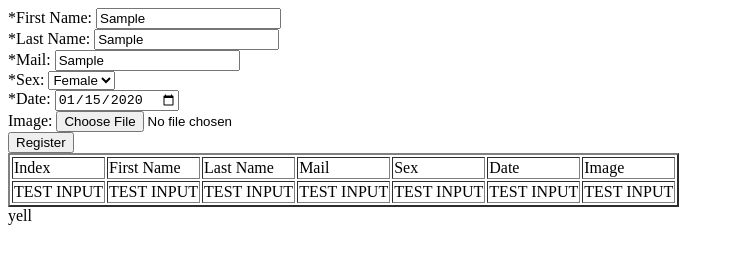
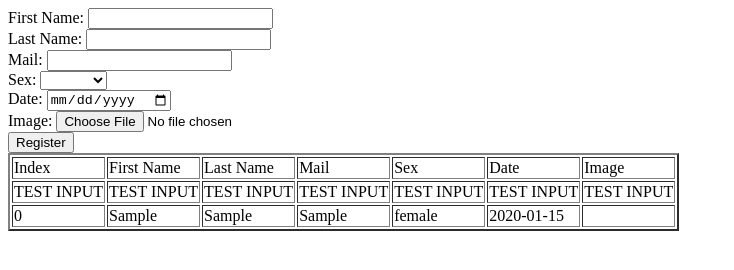
Before and after one commit to bakolaszlo/Front-End-Task2, a plain HTML site: page index.html in a window 1280 px wide. Both pictures are taken after typing "Sample", "Sample", "Sample", "2020-01-15" into the empty fields and a click on the input "Register". Shown: the whole page, without its empty margins (0-734 px from the left). Drawn offline with Linux system fonts and the light colour scheme.

Commit message:
JS part of the table done

```diff
--- a/index.html
+++ b/index.html
@@ -11,25 +11,25 @@
     <form id="myForm">
         <div>
             <label for="fname">
-                *First Name:
+                First Name:
             </label>
 
             <input type="text" id="fname" name="fname"> <br>
 
             <label for="lname">
-                *Last Name:
+                Last Name:
             </label>
 
             <input type="text" id="lname" name="lname"> <br>
 
             <label for="mail">
-                *Mail:
+                Mail:
             </label>
 
             <input type="mail" id="mail" name="mail"> <br>
 
             <label for="sex">
-                *Sex:
+                Sex:
             </label>
 
             <select name="sex" id="sex">
@@ -45,7 +45,7 @@
             </select> <br>
 
             <label for="date">
-                *Date:
+                Date:
             </label>
 
             <input type="date" name="date" id="date"> <br>
@@ -63,7 +63,7 @@
     <div class="table">
 
         <table border="2">
-            <tbody>
+            <tbody id="table-class">
                 <tr>
                     <td>Index</td>
                     <td>First Name</td>
@@ -85,9 +85,6 @@
             </tbody>
         </table>
     </div>
-    <div id="output">
-        yell
-    </div>
     <script src="scripts/app.js"></script>
     </body>
     </html>
--- a/scripts/app.js
+++ b/scripts/app.js
@@ -1,9 +1,31 @@
 const myForm = document.getElementById('myForm');
+const table = document.getElementById('table-class');
+
+let startIndex = 0;
+
 
 myForm.addEventListener("submit", (e) =>
 {
     e.preventDefault(); //stops the browser redirect
     console.log("Form has been submited.");
+    let array = document.querySelectorAll('#myForm input, select')
+    appendHTML(array);
 });
 
-let startIndex = 1;
+
+function appendHTML(array)
+{
+    let newRow = table.insertRow();
+    newRow.insertCell().innerHTML=startIndex;
+    startIndex+=1;
+
+    array.forEach(element => {
+        if(element.value!='Register')
+        {
+
+            newRow.insertCell().innerHTML=element.value;
+            console.log(element.value);
+            element.value='';
+        }
+    });
+}
```
